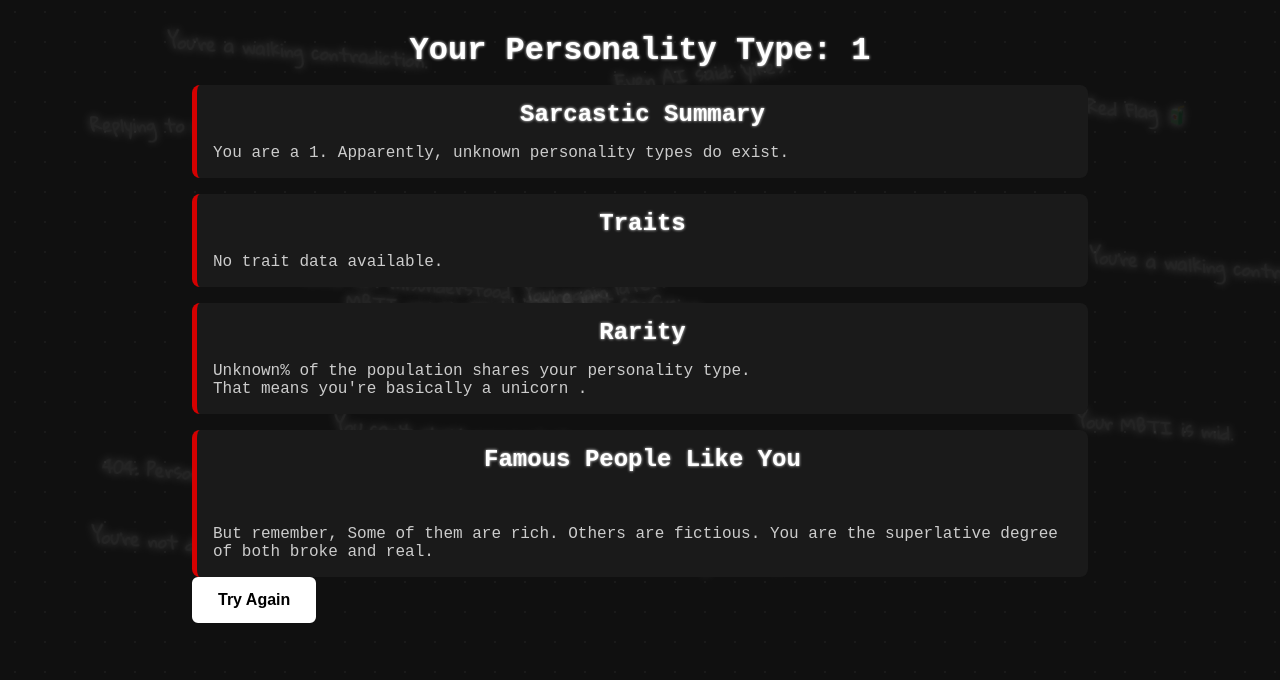
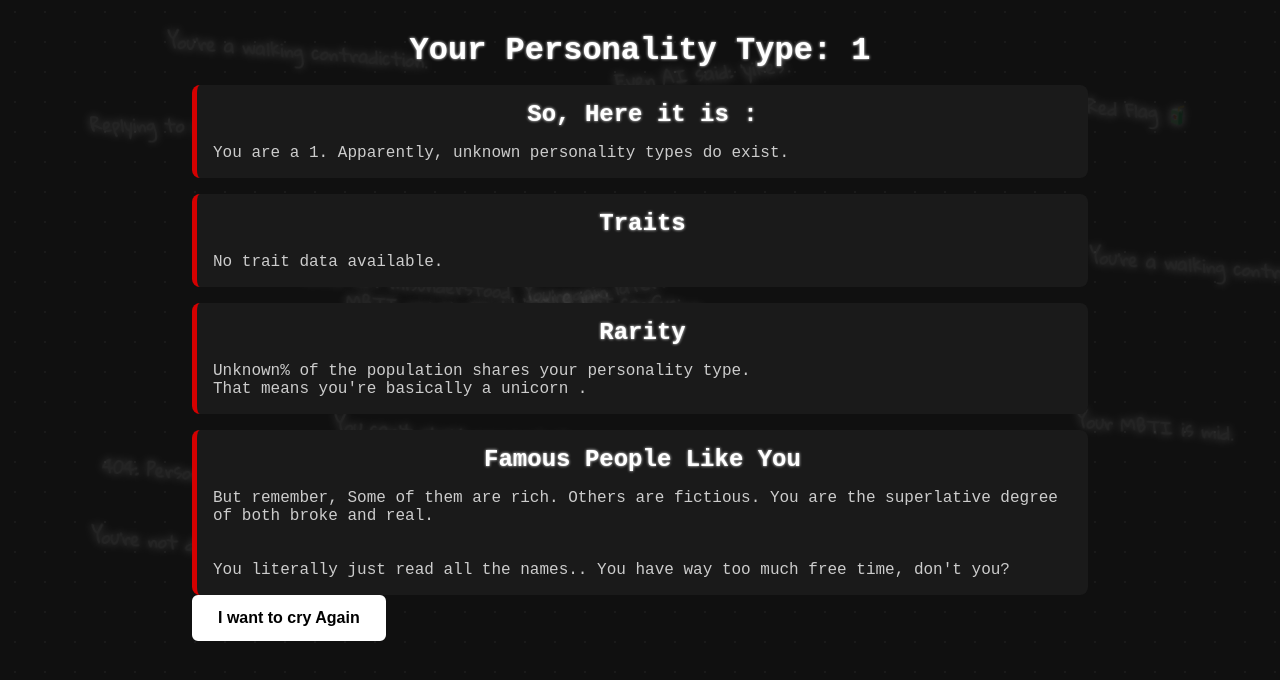
Before and after one commit to RonyCCE445/Why_Are_You_Single_2.0, a Flask app: page /result in a window 1280 px wide. Shown: the part 93-773 px from the top of the page. Run offline with Flask 3, Linux system fonts and the light colour scheme; the visitor is signed in with stand-in values (Sample User, id 1); parts of the project's set-up code (start-up, migrations or seed data) failed here and were passed over.

Commit message:
UI Enhancement

```diff
--- a/templates/chat.html
+++ b/templates/chat.html
@@ -6,7 +6,7 @@
 
 <main>
 
-    <div class="neon-flicker">Alright, Mr. Smartypants yell you the secrets. If you gonna cry, please bring water (for me)</div>
+    <div class="neon-flicker">Alright, Mr. Smartypants yell out the secrets. If you gonna cry, please bring water (for me)</div>
     <div class="subtitle">Type what is wrong with you. <br><br> PS: you can also paste the breakup message they sent.</div>
 
 
--- a/templates/result.html
+++ b/templates/result.html
@@ -9,7 +9,7 @@
     </div>
 
     <div class="result-section">
-        <h2>Sarcastic Summary</h2>
+        <h2>So, Here it is : </h2>
         <p>{{ fun_paragraph }}</p>
     </div>
 
@@ -31,6 +31,7 @@
 
     <div class="result-section">
         <h2>Famous People Like You</h2>
+        <p> But remember, Some of them are rich. Others are fictious. You are the superlative degree of both broke and real.</p>
         <ul>
             {% for person in famous_people %}
                 <li>{{ person }}</li>
@@ -38,12 +39,12 @@
 
         </ul>
         <br><br>
-        But remember, Some of them are rich. Others are fictious. You are the superlative degree of both broke and real.
+        You literally just read all the names.. You have way too much free time, don't you?
     </div>
 
     <div class="result-actions">
         <form action="{{ url_for('index') }}">
-            <button type="submit">Try Again</button>
+            <button type="submit">I want to cry Again</button>
         </form>
     </div>
 </div>
```
